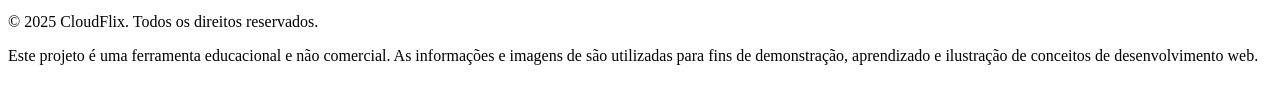
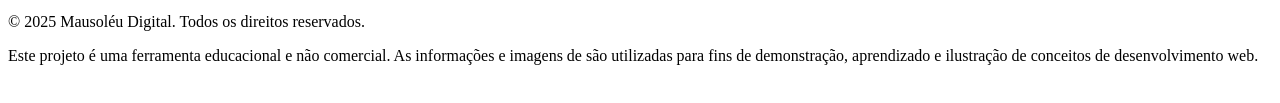
Before and after one commit to eduardo-hgombrade/biblioteca_virtual, a plain HTML site: page catalogo.html in a window 1280 px wide. Shown: the part 346-449 px from the top of the page. Drawn offline with Linux system fonts and the light colour scheme.

Commit message:
Update catalogo.html

```diff
--- a/catalogo.html
+++ b/catalogo.html
@@ -70,7 +70,7 @@
     <footer>
         <div>
             <p>
-                © 2025 CloudFlix. Todos os direitos reservados.
+                © 2025 Mausoléu Digital. Todos os direitos reservados.
             </p>
             <p>
                 Este projeto é uma ferramenta educacional e não comercial. As informações e imagens de são utilizadas para fins de demonstração, aprendizado e ilustração de conceitos de desenvolvimento web.
```
